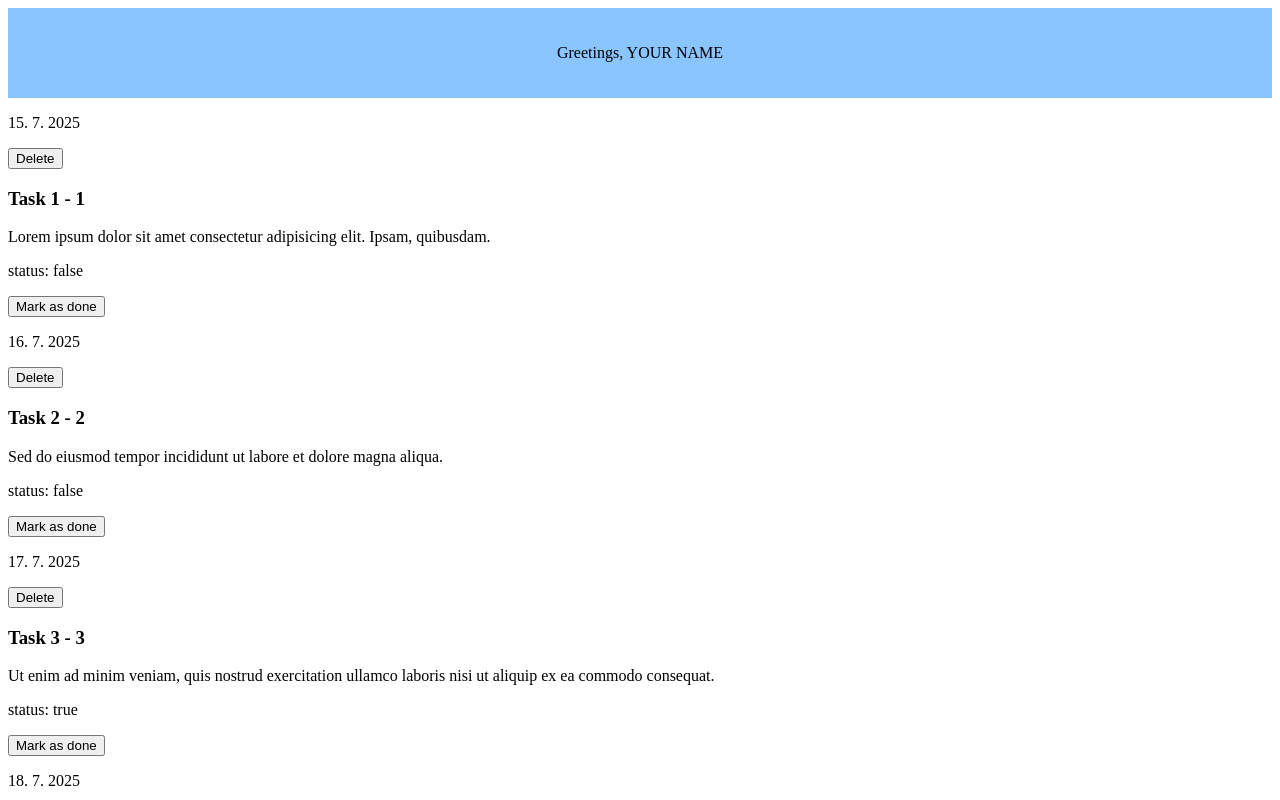
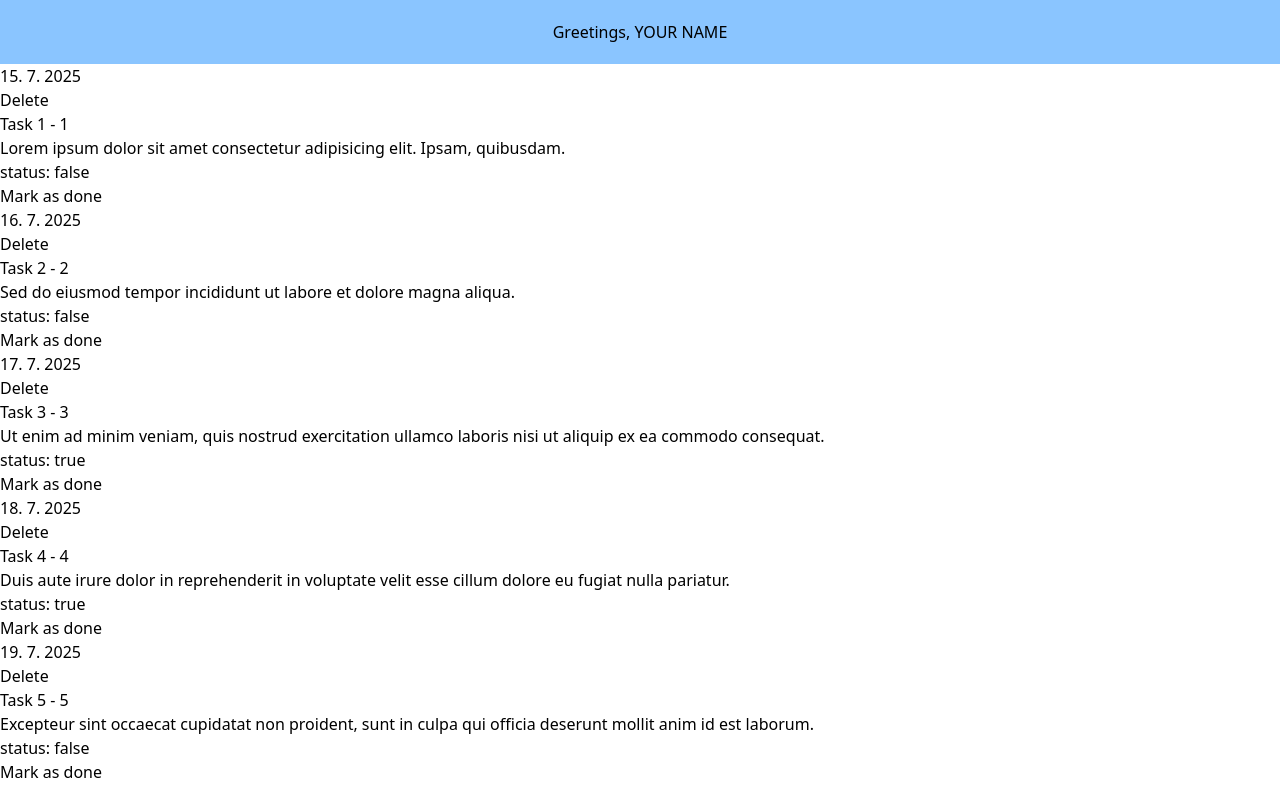
Before and after one commit to stakic-igor/my-todo-list, a Vue app: page / in a window 1280 px wide. Shown: the top 800 px of the page. Built offline with nearby package versions, Linux system fonts and the light colour scheme.

Commit message:
add tailwind basic configs

```diff
--- a/package.json
+++ b/package.json
@@ -12,7 +12,9 @@
     "vue": "^3.5.17"
   },
   "devDependencies": {
+    "@tailwindcss/vite": "^4.1.11",
     "@vitejs/plugin-vue": "^6.0.0",
+    "tailwindcss": "^4.1.11",
     "vite": "^7.0.0",
     "vite-plugin-vue-devtools": "^7.7.7"
   }
--- a/src/main.js
+++ b/src/main.js
@@ -1,4 +1,5 @@
 import { createApp } from 'vue'
 import App from './App.vue'
+import './style.css'
 
 createApp(App).mount('#app')
--- /dev/null
+++ b/src/style.css
@@ -0,0 +1 @@
+@import 'tailwindcss';
--- a/vite.config.js
+++ b/vite.config.js
@@ -3,12 +3,14 @@ import { fileURLToPath, URL } from 'node:url'
 import { defineConfig } from 'vite'
 import vue from '@vitejs/plugin-vue'
 import vueDevTools from 'vite-plugin-vue-devtools'
+import tailwindcss from '@tailwindcss/vite'
 
 // https://vite.dev/config/
 export default defineConfig({
   plugins: [
     vue(),
     vueDevTools(),
+    tailwindcss(),
   ],
   resolve: {
     alias: {
```
Also changed, not shown: 1 other file (tests, documents, lock files or other folders).
